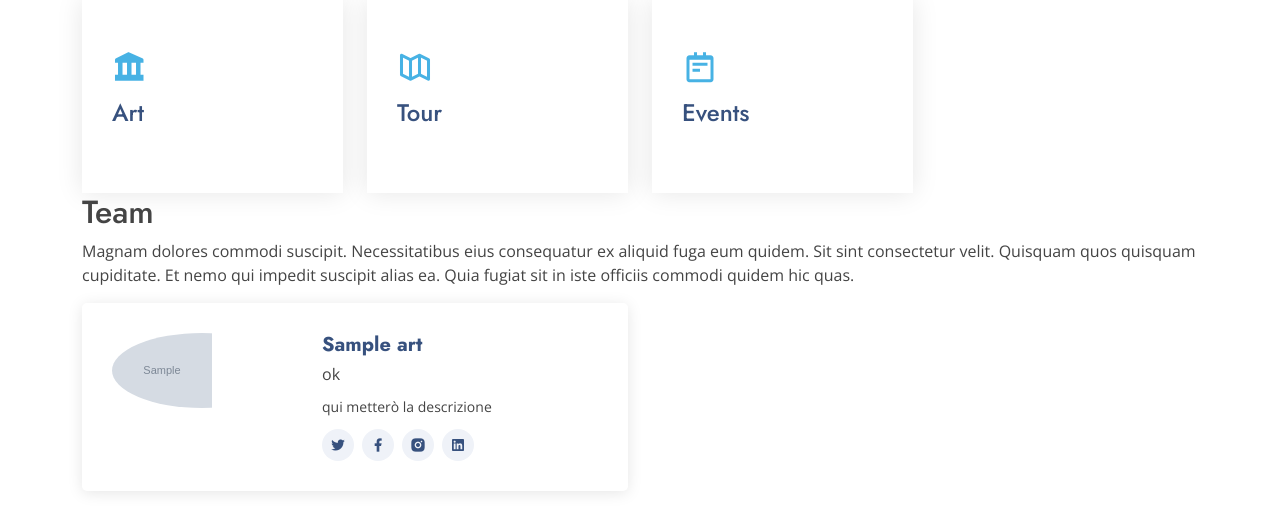
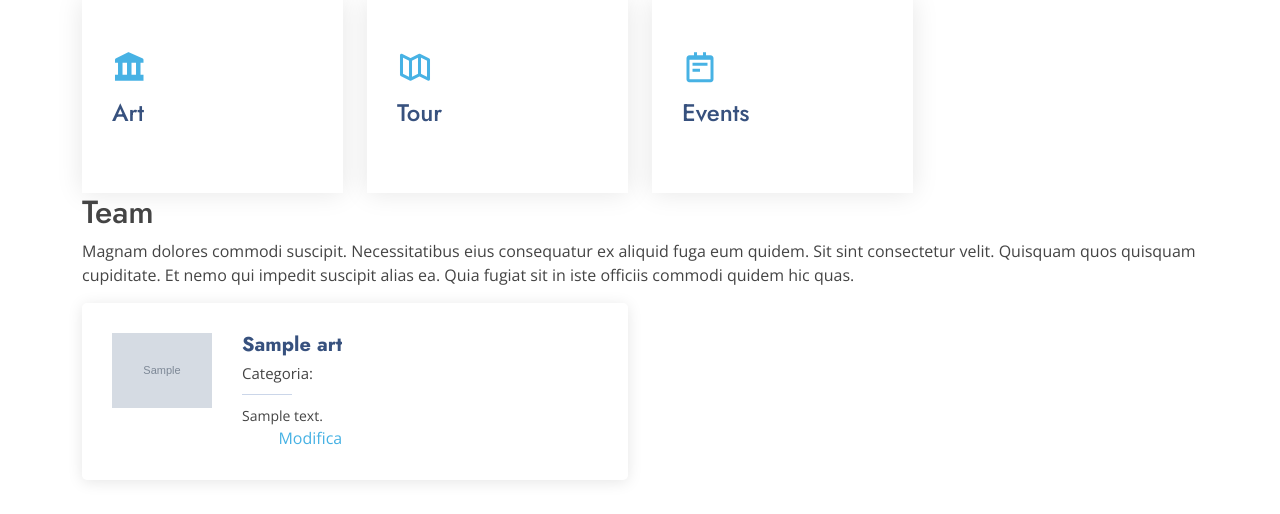
Before and after one commit to 4nnina/tourism_webApp, a Django app: page /edit in a window 1280 px wide. Shown: the part 286-800 px from the top of the page. Run offline with Django 3.2, Linux system fonts and the light colour scheme; tables that the repository leaves empty hold one stand-in row (values such as "Sample post"); grey boxes marked "Sample" are stand-in pictures; some libraries are stand-ins or nearby versions.

Commit message:
add description and category

```diff
--- a/PROGETTO/settings.py
+++ b/PROGETTO/settings.py
@@ -57,7 +57,11 @@
 
 ROOT_URLCONF = 'PROGETTO.urls'
 
-TEMPLATES = [
+TEMPLATES = [{
+        'BACKEND':'django.template.backends.jinja2.Jinja2',
+
+        'APP_DIRS': True,
+        },
     {
         'BACKEND': 'django.template.backends.django.DjangoTemplates',
         'DIRS': [BASE_DIR / 'templates'],
--- a/templates/edit.html
+++ b/templates/edit.html
@@ -130,23 +130,24 @@
 
           {% for a in art.all %}
           <div class="col-lg-6">
-            <div class="member d-flex align-items-start" data-aos="zoom-in" >
-              <div class="pic"><img src="{{a.image_url}}" class="img-fluid" width="100" height="100" alt=""></div>
-              <div class="member-info">
+            <div class="member d-flex align-items-start" data-aos="zoom-in"  >
+              <img src="{{a.image_url}}" class="img-fluid" width="100" height="100" alt="">
+              <div class="member-info" style="overflow: hidden">
                 <h4>{{ a.name_it }}</h4>
-                {% for c in category.all%}
-                    <a>ok</a>
-                  {% if "{{ c.points }}" == "{{ a.classid }}" %}
-                    <span>{{ c.category.name_it}} </span>
-                      <a>ciccione{{ c.category.name_it}}</a>
+                <span>Categoria:
+
+                {% for c in category.all %}
+
+                  {% if c.points.classid == a.classid %}
+                    {{ c.category.name_it }};
                   {% endif %}
                 {% endfor %}
-                <p> qui metterò la descrizione </p>
-                <div class="social">
-                  <a href=""><i class="ri-twitter-fill"></i></a>
-                  <a href=""><i class="ri-facebook-fill"></i></a>
-                  <a href=""><i class="ri-instagram-fill"></i></a>
-                  <a href=""> <i class="ri-linkedin-box-fill"></i> </a>
+
+                </span>
+
+                <p style="white-space: nowrap; overflow: hidden; text-overflow: ellipsis;"> {{ a.descr_it }} </p>
+                <div class="button" style="float: right;">
+                  <a href="">Modifica</a>
                 </div>
               </div>
             </div>
--- a/tourismApp/views.py
+++ b/tourismApp/views.py
@@ -61,7 +61,7 @@
 
 def edit(request):
     context = {
-        'art': Art.objects,
+        'art': Art.objects.order_by('name_it'),
         'category': AArtCategoryArtCategory.objects,
     }
     return render(request, 'edit.html', context)
```
